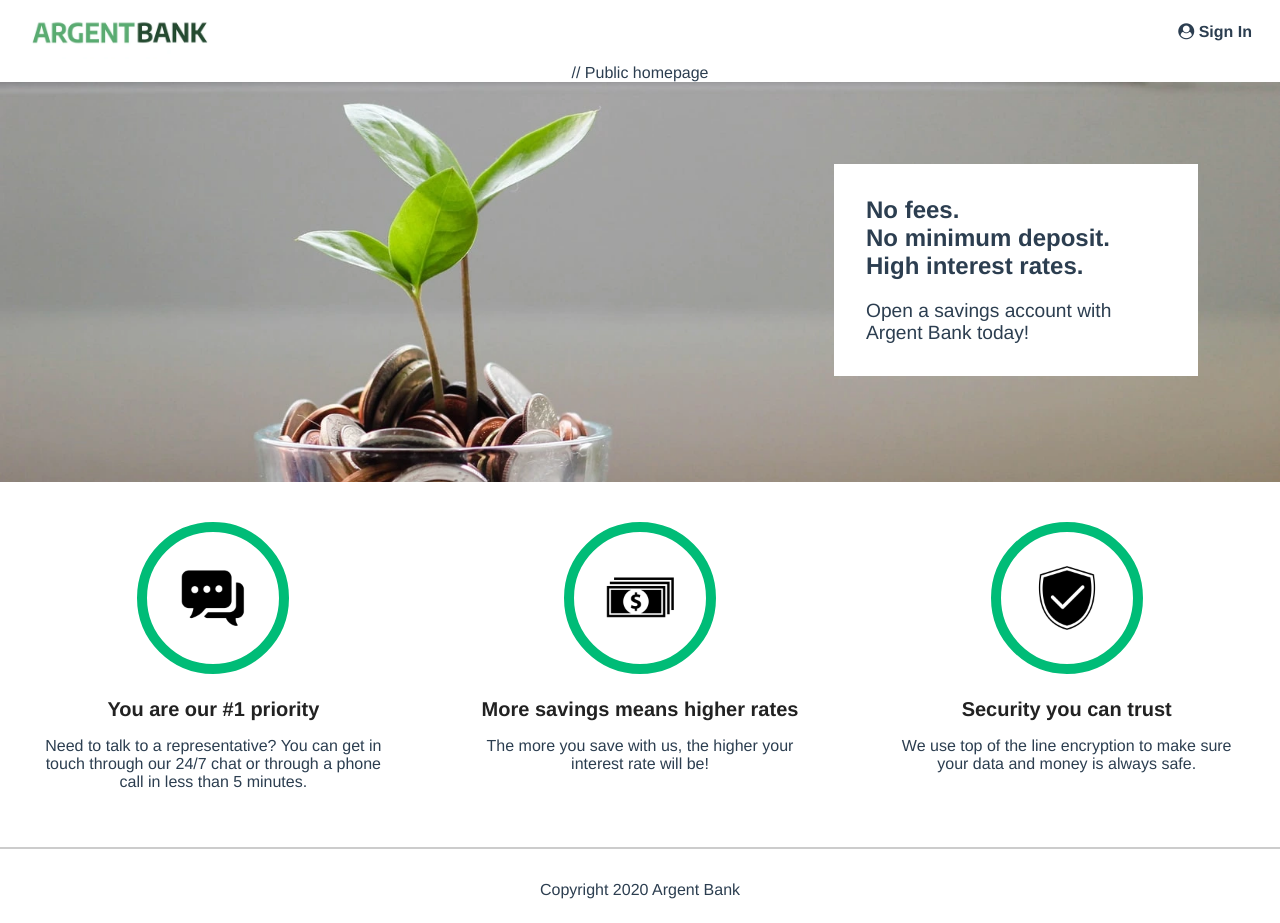
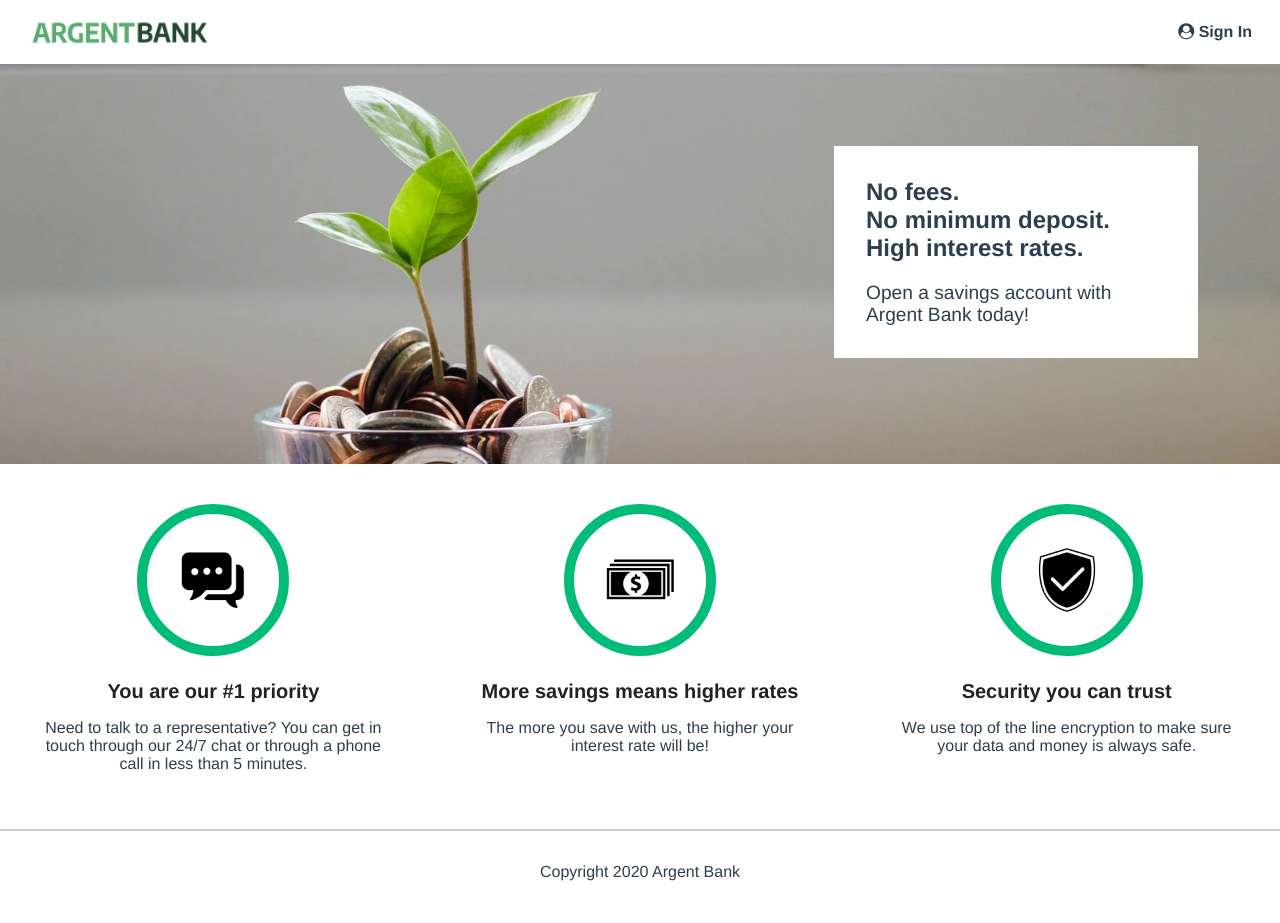
Before and after one commit to Alberto-Giordani/ArgentBank-Frontend, a React (Vite) app: page / in a window 1280 px wide. Built offline with nearby package versions, Linux system fonts and the light colour scheme.

Commit message:
Corrected a display bug-2

```diff
--- a/src/App.jsx
+++ b/src/App.jsx
@@ -12,13 +12,11 @@ function App() {
       <Routes>
         <Route path="/" element={
           <Layout containerClass="light-bg">
-            // Public homepage
             <Home />
           </Layout>
         } />
         <Route path="/login" element={
           <Layout>
-            // Login page
             <Login />
           </Layout>
         } />
@@ -27,7 +25,6 @@ function App() {
           element={
             <Layout>
               <PrivateRoot>
-                // Protected profile page
                 <Profile />
               </PrivateRoot>
             </Layout>
```
